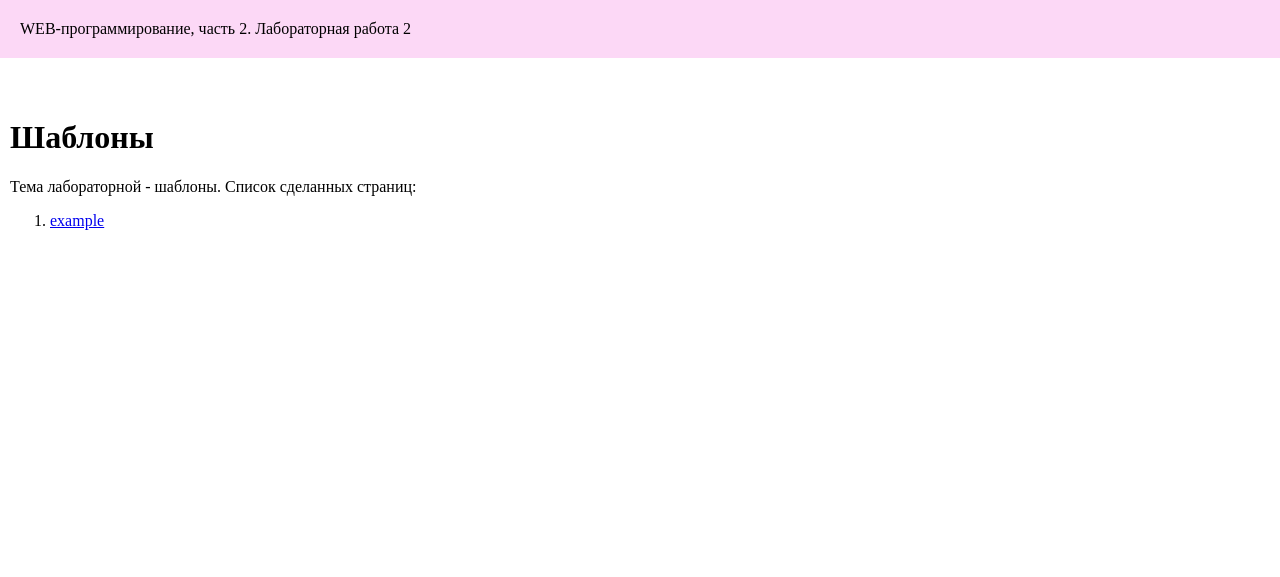
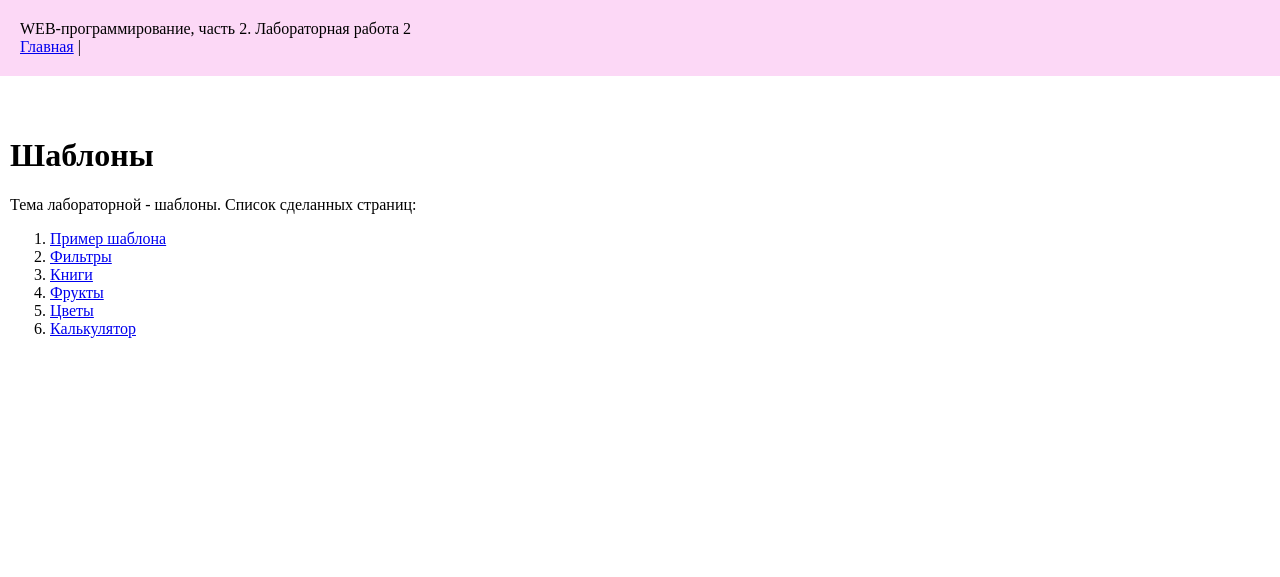
Before and after one commit to ta-pri/web-back-labs, a Flask app: page /lab2/ in a window 1280 px wide. Shown: the top 577 px of the page. Run offline with Flask 3, Linux system fonts and the light colour scheme.

Commit message:
Добавление ссылок

```diff
--- a/app.py
+++ b/app.py
@@ -149,6 +149,7 @@ def index():
       <h1>НГТУ, ФБ, WEB-программирование, часть 2. Список лабораторных</h1>
       <ul>
          <li><a href='/lab1'>Первая лабораторная</a></li>
+         <li><a href="/lab2">Вторая лабораторная</a></li>
       </ul>
       <hr>
       <footer>
@@ -323,7 +324,8 @@ def all_flowers():
             {''.join(f'<li>{i}. {flower}</li>' for i, flower in enumerate(flower_list))}
         </ul>
         <p>Всего цветов: {len(flower_list)}</p>
-        <a href="/lab2/clear_flowers">Очистить список</a>
+        <a href="/lab2/clear_flowers">Очистить список</a><br>
+        <a href="/lab2/">Назад</a>
     </body>
 </html>
 '''
--- a/templates/base.html
+++ b/templates/base.html
@@ -9,6 +9,9 @@
 <body>
     <header>
         WEB-программирование, часть 2. {{ self.lab() }}
+        <nav>
+            <a href="/">Главная</a> |
+        </nav>
     </header>
 
     <main>
--- a/templates/example.html
+++ b/templates/example.html
@@ -14,6 +14,9 @@
 <body>
     <header>
         WEB-программирование, часть 2. {% if lab%}Лабораторная работа 2{% endif %}
+        <nav>
+            <a href="/">Главная</a> |
+        </nav>
     </header>
 
     <main>
@@ -27,6 +30,9 @@
             <li>{{ loop.index }} - {{ f.name }}: {{ f.price }} &#8381;</li>
             {% endfor%}
         </ul>
+        <li>
+            <a href="/lab2/">Назад</a>
+        </li>
     </main>
 
     <footer>
--- a/templates/filter.html
+++ b/templates/filter.html
@@ -12,4 +12,7 @@
     <div>Фраза: {{ phrase | striptags | replace('сколько', 'много')
         | replace('нам', 'тут') | upper }}</div>
     <div>Фраза: {{ phrase | striptags | reverse }}</div>
+    <li>
+        <a href="/lab2/">Назад</a>
+    </li>
 {% endblock %}
--- a/templates/lab2.html
+++ b/templates/lab2.html
@@ -8,8 +8,12 @@
     <h1>Шаблоны</h1>
     <div>Тема лабораторной - шаблоны. Список сделанных страниц:</div>
     <ol>
-        <li>
-            <a href="/lab2/example">example</a>
-        </li>
+            <li><a href="/lab2/example">Пример шаблона</a></li>
+            <li><a href="/lab2/filters">Фильтры</a></li>
+            <li><a href="/lab2/books">Книги</a></li>
+            <li><a href="/lab2/fruits">Фрукты</a></li>
+            <li><a href="/lab2/all_flowers">Цветы</a></li>
+            <li><a href="/lab2/calc/">Калькулятор</a></li>
+
     </ol>
  {% endblock %}
```
